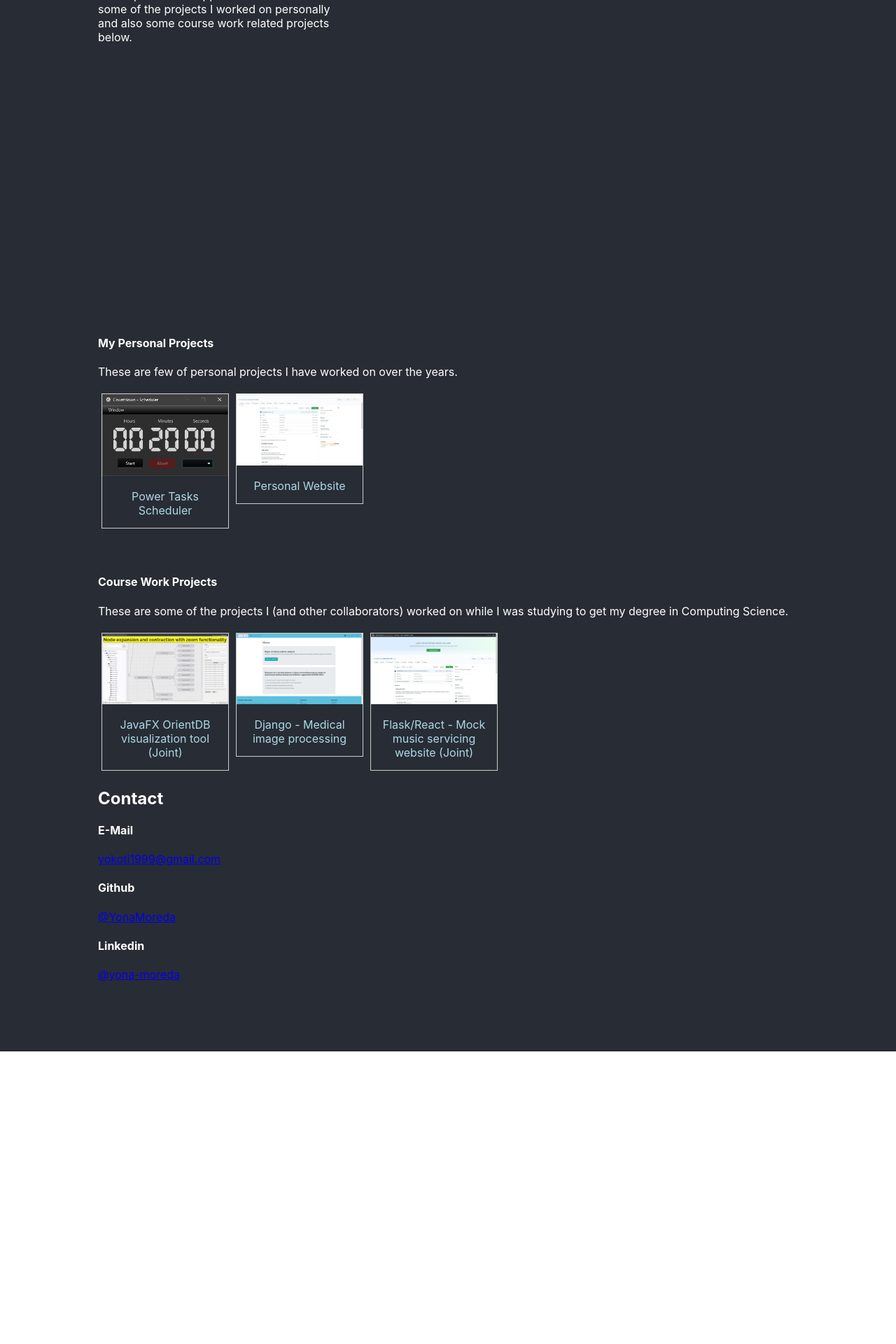
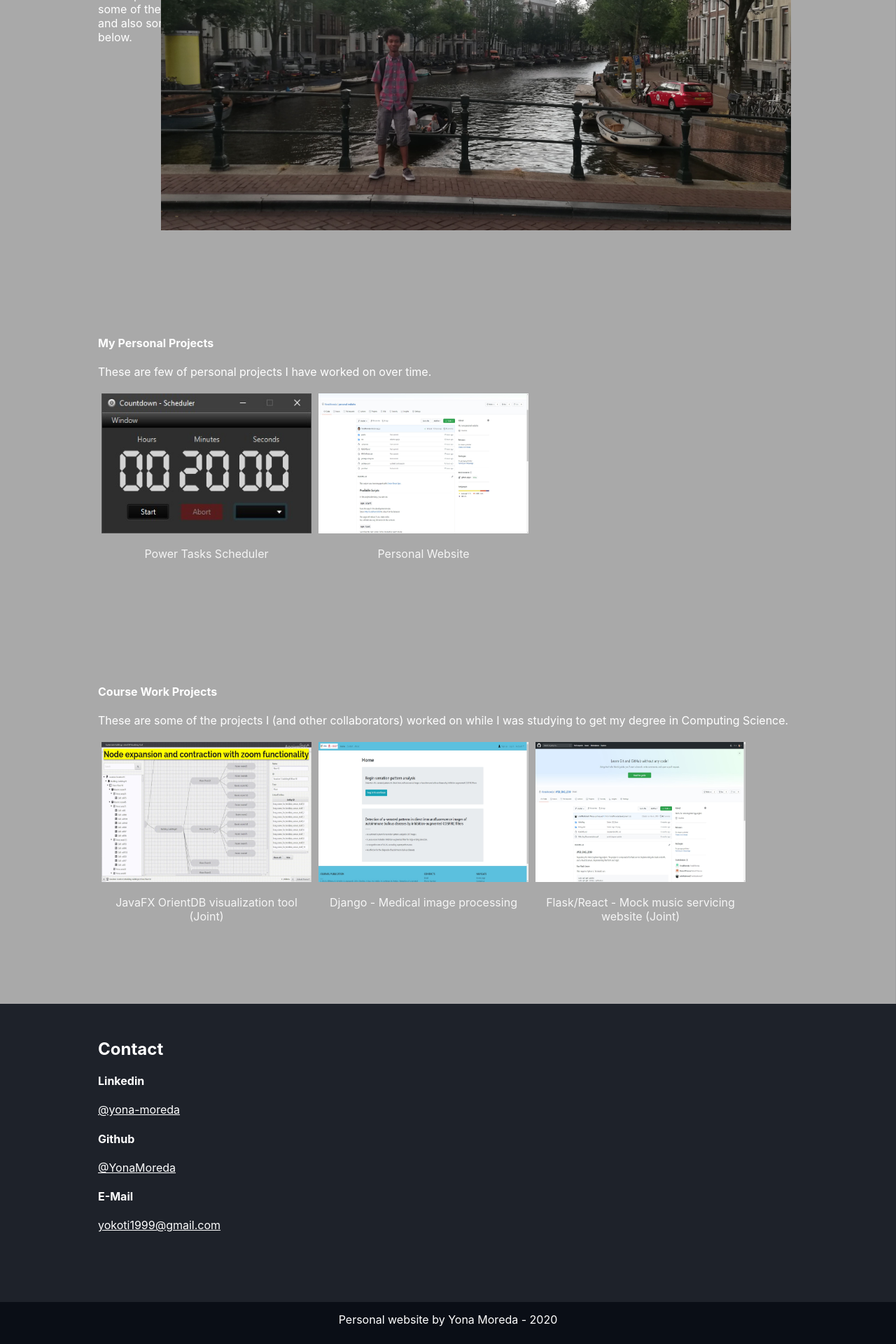
Before and after one commit to YonaMoreda/personal-website, a React (Create React App) app: page / in a window 1280 px wide. Shown: the part 415-2335 px from the top of the page at 70% size. Before the commit the page ends 1917 px from the top, so only its background shows below. Built offline with nearby package versions, Linux system fonts and the light colour scheme.

Commit message:
added profile picture, added some background animation, contacts and also footer (with styling)

```diff
--- a/src/App.js
+++ b/src/App.js
@@ -4,6 +4,8 @@ import PersonalProjectsApp from "./components/PersonalProjectsApp";
 import CourseWorkProjectsApp from "./components/CourseWorkProjectsApp";
 import ContactsApp from "./components/ContactsApp";
 import './StyleSheets/App.css';
+import FooterApp from "./components/FooterApp";
+import ProfileApp from "./components/ProfileApp";
 
 //Driver app
 function App() {
@@ -11,9 +13,11 @@ function App() {
         <div className="App">
             <header className="App-header">
                 <SummaryApp/>
+                <ProfileApp/>
                 <PersonalProjectsApp/>
                 <CourseWorkProjectsApp/>
                 <ContactsApp/>
+                <FooterApp/>
             </header>
         </div>
     );
--- a/src/StyleSheets/App.css
+++ b/src/StyleSheets/App.css
@@ -15,14 +15,20 @@
 /*}*/
 
 .App-header {
-    background-color: #282c34;
+    /*background-color: #282c34;*/
     min-height: 100vh;
     display: flex;
     flex-direction: column;
-    /*align-items: center;*/
-    /*justify-content: center;*/
-    /*font-size: calc(10px + 2vmin);*/
+
+    background: linear-gradient(to right, #282c34 50%, darkgrey 50%);
+    background-size: 200% 100%;
+    background-position: right bottom;
+    transition: all 2s ease;
     color: white;
+}
+
+.App-header:hover{
+    background-position: left bottom;
 }
 
 .App-link {
@@ -51,11 +57,7 @@
     padding-bottom: 100px;
 }
 
-/*.Profile {*/
-/*    position: absolute;*/
-/*    right: 0;*/
-/*    padding: 300px 40px 40px;*/
-/*}*/
+
 
 /*@keyframes App-logo-spin {*/
 /*  from {*/
--- /dev/null
+++ b/src/StyleSheets/Contact.css
@@ -0,0 +1,16 @@
+.Contacts{
+   background-color: #1e222a;
+   padding-top: 30px;
+}
+
+.Contacts a{
+   color: white;
+}
+
+.Contacts h2{
+   color: white;
+}
+
+.Contacts h4{
+   color: white;
+}
--- /dev/null
+++ b/src/StyleSheets/Footer.css
@@ -0,0 +1,6 @@
+.Footer{
+    text-align: center;
+    background-color: #0a0e16;
+    padding-top: 15px;
+    padding-bottom: 25px;
+}
--- /dev/null
+++ b/src/StyleSheets/Profile.css
@@ -0,0 +1,10 @@
+.Profile {
+    position: absolute;
+    right: 0;
+    padding: 300px 150px 40px 40px;
+}
+
+.Profile img {
+    width: 900px;
+    height: auto;
+}
--- a/src/StyleSheets/Project.css
+++ b/src/StyleSheets/Project.css
@@ -1,8 +1,8 @@
 .Project{
-    margin: 5px;
-    border: 1px solid #ccc;
+    /*border: 1px solid #ccc;*/
     float: left;
-    width: 180px;
+    width: 300px;
+    margin: 5px 5px 100px;
 }
 
 .Project:hover{
@@ -10,13 +10,16 @@
 }
 
 .Project img{
-    width: 100%;
-    height: auto;
+    width: 300px;
+    height: 200px;
+    transition: transform .2s;
 }
-
+.Project img:hover {
+    transform: scale(1.2);
+}
 .Project .Description{
     padding: 15px;
     text-align: center;
     font-size: medium;
-    color: lightblue;
+    color: whitesmoke;
 }
--- a/src/components/ContactsApp.js
+++ b/src/components/ContactsApp.js
@@ -1,15 +1,16 @@
 import React from "react";
+import '../StyleSheets/Contact.css'
 
 function ContactsApp() {
     return (
         <div className="Contacts">
             <h2>Contact</h2>
+            <h4>Linkedin</h4>
+            <a href="https://www.linkedin.com/in/yona-moreda-116154141/">@yona-moreda</a>
+            <h4>Github</h4>
+            <a href="https://github.com/YonaMoreda">@YonaMoreda</a>
             <h4>E-Mail</h4>
             <a href="https://mail.google.com/mail/u/0/#inbox">yokoti1999@gmail.com</a>
-            <h4>Github</h4>
-            <a href="https://github.com/YonaMoreda">@YonaMoreda</a>
-            <h4>Linkedin</h4>
-            <a href="https://www.linkedin.com/in/yona-moreda-116154141/">@yona-moreda</a>
         </div>
     );
 }
--- /dev/null
+++ b/src/components/FooterApp.js
@@ -0,0 +1,12 @@
+import React from "react";
+import "../StyleSheets/Footer.css"
+
+function FooterApp() {
+    return (
+        <div className="Footer">
+            <span>Personal website by Yona Moreda - 2020</span>
+        </div>
+    );
+}
+
+export default FooterApp;
--- a/src/components/PersonalProjectsApp.js
+++ b/src/components/PersonalProjectsApp.js
@@ -7,7 +7,7 @@ function PersonalProjectsApp() {
     return (
         <div className="PersonalProjects">
             <h4>My Personal Projects</h4>
-            <p>These are few of personal projects I have worked on over the years.</p>
+            <p>These are few of personal projects I have worked on over time.</p>
             <ProjectApp title="Power Tasks Scheduler"
                         projecturl="https://github.com/YonaMoreda/javafx-power-tasks-scheduler" image={javafx_image}/>
             <ProjectApp title="Personal Website" projecturl="https://github.com/YonaMoreda/personal-website" image={website_image}/>
--- /dev/null
+++ b/src/components/ProfileApp.js
@@ -0,0 +1,13 @@
+import React from "react";
+import amsterdam_image from "../images/me-part-2.jpg";
+import '../StyleSheets/Profile.css'
+
+function ProfileApp() {
+    return (
+        <div className="Profile">
+            <img src={amsterdam_image} alt={"Amsterdam Trip"}/>
+        </div>
+    );
+}
+
+export default ProfileApp;
--- a/src/components/ProjectApp.js
+++ b/src/components/ProjectApp.js
@@ -5,7 +5,7 @@ function ProjectApp(props) {
     return (
         <div className="Project">
             <a href={props.projecturl}>
-                <img src={props.image} alt={props.title + " image"} width="600" height="400"/>
+                <img src={props.image} alt={props.title + " image"}/>
                 {/*    image width and height can be set within the css */}
             </a>
             <div className="Description">{props.title}</div>
```
Also changed, not shown: src/images/me-part-2.jpg (added).
